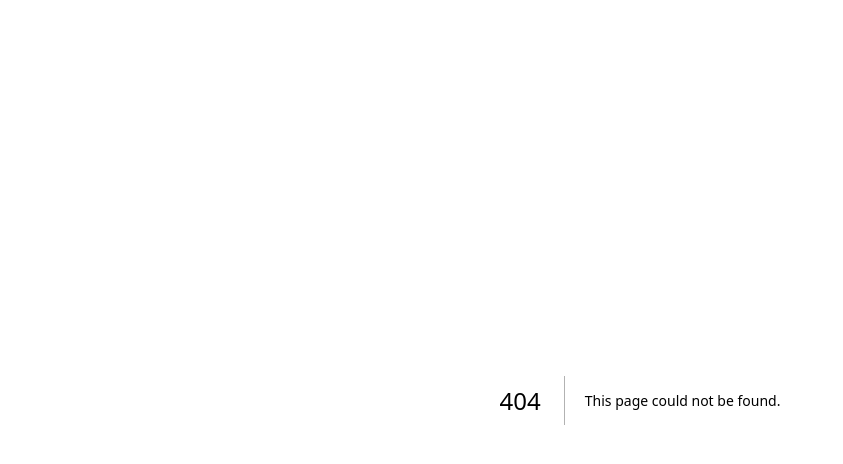
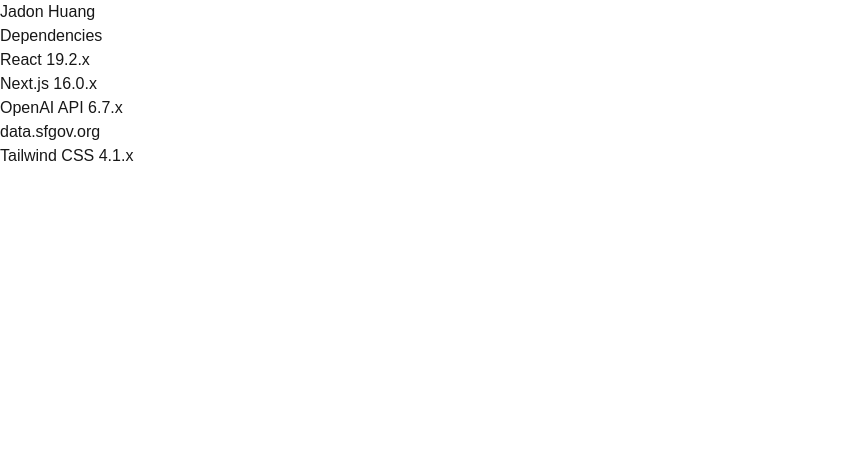
Before and after one commit to j-jh/OnlyTreats, a Next.js app: page /about in a window 1280 px wide. Before the commit this address had no page. Shown: the top 464 px of the page, without its empty margins (0-843 px from the left). Built offline with nearby package versions, Linux system fonts and the light colour scheme.

Commit message:
docs: update documentation and comments

```diff
--- /dev/null
+++ b/app/about/page.js
@@ -0,0 +1,16 @@
+"use client"
+export default function About() {
+    return (
+        <div>
+            <p>Jadon Huang</p>
+            <p>Dependencies</p>
+            <ul>
+                <li>React 19.2.x</li>
+                <li>Next.js 16.0.x</li>
+                <li>OpenAI API 6.7.x</li>
+                <li>data.sfgov.org</li>
+                <li>Tailwind CSS 4.1.x</li>
+            </ul>
+        </div>
+    )
+}
```
Also changed, not shown: utilities/streetParseRanker.js (+59 -0 lines), 1 other file (tests, documents, lock files or other folders).
